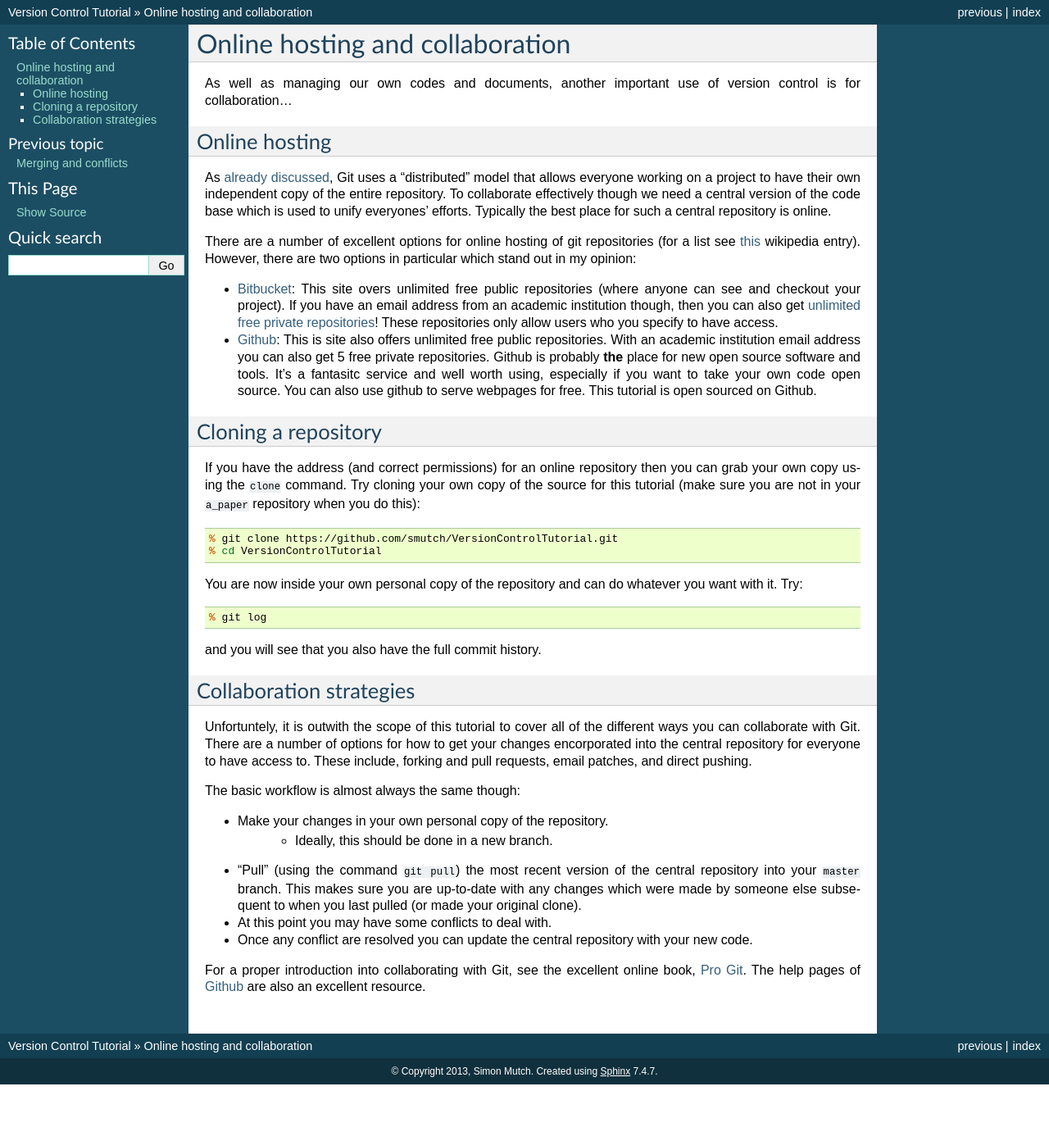
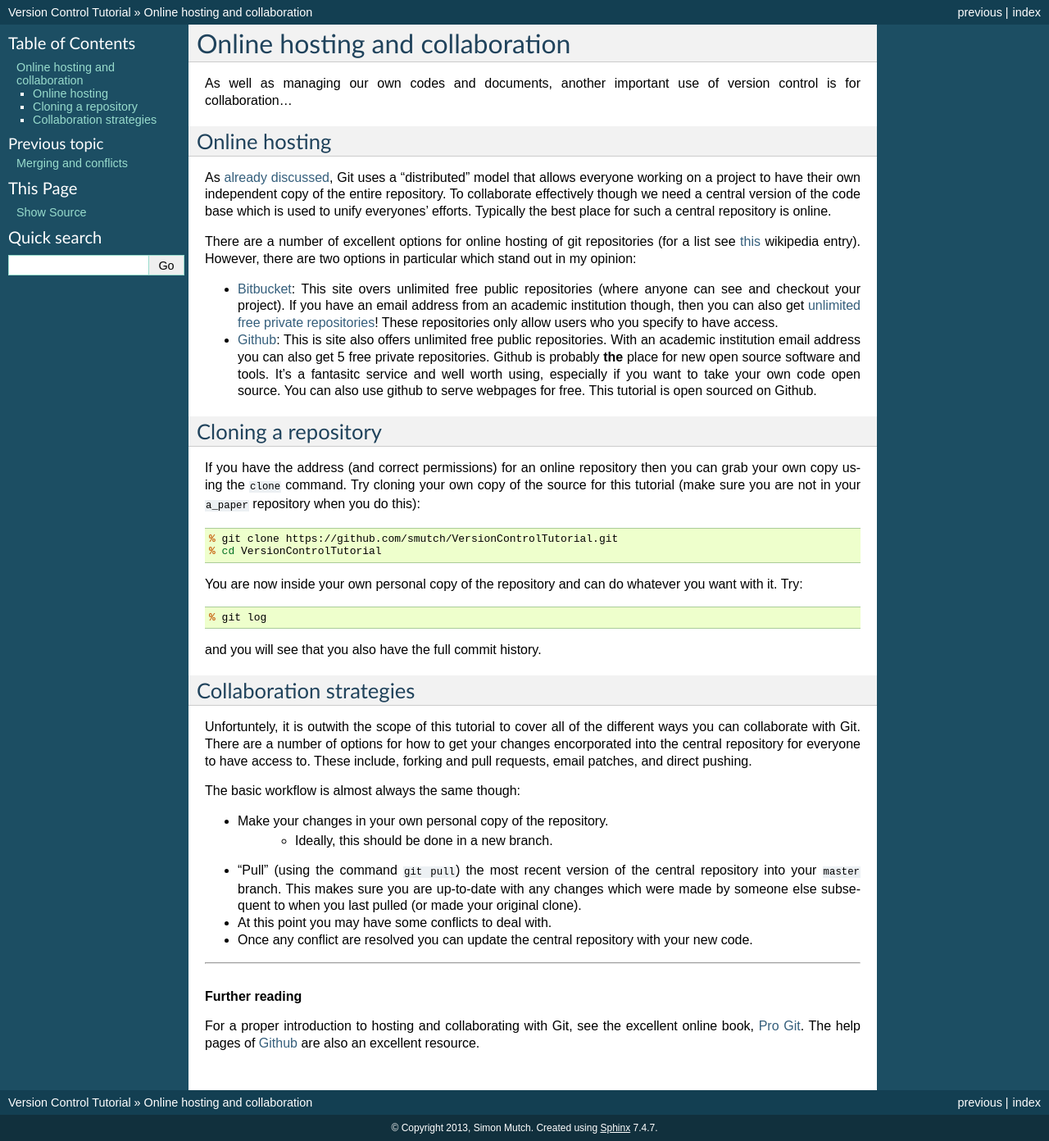
Before and after one commit to AstroinformaticsAU/VersionControlTutorial, a Sphinx documentation site: the page built from source/pages/5-collaboration.rst, in a window 1280 px wide. Shown: the whole page at 82% size. Built offline with Sphinx 7.4.7, drawn with Linux system fonts in a browser that asks for light colours; before the commit the page ends 1323 px from its top, so only the background shows below that.

Commit message:
Restructure collaboration section end.

```diff
--- a/source/pages/5-collaboration.rst
+++ b/source/pages/5-collaboration.rst
@@ -78,8 +78,12 @@ The basic workflow is almost always the same though:
 - Once any conflict are resolved you can update the central repository with your
   new code.
 
-For a proper introduction into collaborating with Git, see the excellent online
-book, `Pro Git <http://git-scm.com/book>`_.  The help pages of `Github`_ are
-also an excellent resource.
+~~~~~~~~~~
+
+.. rubric:: Further reading
+
+For a proper introduction to hosting and collaborating with Git, see the
+excellent online book, `Pro Git <http://git-scm.com/book>`_.  The help pages of
+`Github`_ are also an excellent resource.
 
 .. _Github: https://github.com/
```
